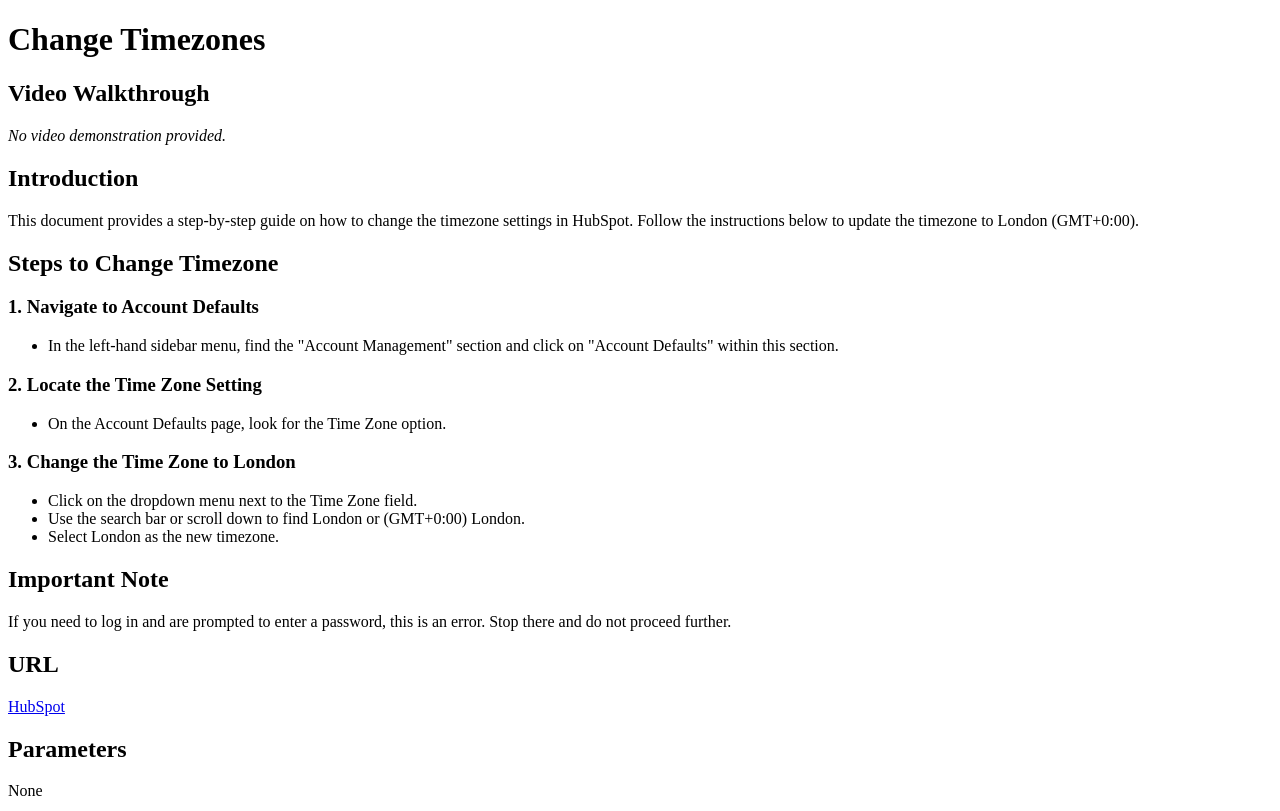
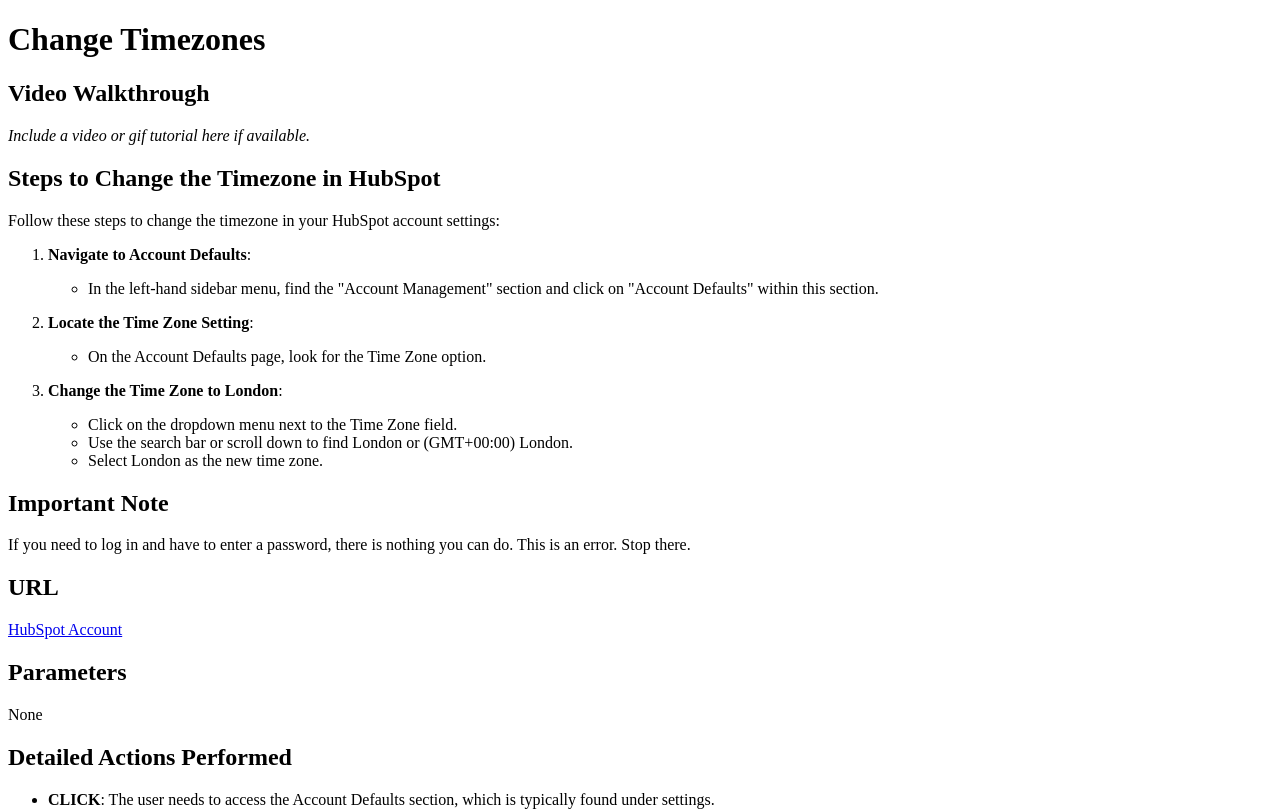
Before and after one commit to Shavvimal/hubspot-demo-docs, a Next.js app: page /change-timezone in a window 1280 px wide. Shown: the top 811 px of the page. Built offline with nearby package versions, Linux system fonts and the light colour scheme.

Commit message:
docs: update and enhance timezone change instructions in HubSpot documentation

```diff
--- a/src/pages/change-timezone.mdx
+++ b/src/pages/change-timezone.mdx
@@ -2,35 +2,30 @@
 
 ## Video Walkthrough
 
-*No video demonstration provided.*
+*Include a video or gif tutorial here if available.*
 
-## Introduction
+## Steps to Change the Timezone in HubSpot
 
-This document provides a step-by-step guide on how to change the timezone settings in HubSpot. Follow the instructions below to update the timezone to London (GMT+0:00).
+Follow these steps to change the timezone in your HubSpot account settings:
 
-## Steps to Change Timezone
-
-### 1. Navigate to Account Defaults
-
+1. **Navigate to Account Defaults**:
     - In the left-hand sidebar menu, find the "Account Management" section and click on "Account Defaults" within this section.
 
-### 2. Locate the Time Zone Setting
-
+2. **Locate the Time Zone Setting**:
     - On the Account Defaults page, look for the Time Zone option.
 
-### 3. Change the Time Zone to London
-
+3. **Change the Time Zone to London**:
     - Click on the dropdown menu next to the Time Zone field.
-- Use the search bar or scroll down to find London or (GMT+0:00) London.
-- Select London as the new timezone.
+    - Use the search bar or scroll down to find London or (GMT+00:00) London.
+    - Select London as the new time zone.
 
 ## Important Note
 
-If you need to log in and are prompted to enter a password, this is an error. Stop there and do not proceed further.
+If you need to log in and have to enter a password, there is nothing you can do. This is an error. Stop there.
 
 ## URL
 
-[HubSpot](https://app.hubspot.com/)
+[HubSpot Account](https://app.hubspot.com/)
 
 ## Parameters
 
@@ -39,21 +34,17 @@
 ## Detailed Actions Performed
 
 - **CLICK**: The user needs to access the Account Defaults section, which is typically found under settings.
-  - **Context**:
     - **Status**: failed
     - **Confidence**: 1.00
 
 - **CLICK**: The user needs to access the Account Defaults section, which is typically found under settings.
-  - **Context**:
     - **Status**: completed
     - **Confidence**: 0.90
 
-- **CLICK**: The user needs to access the Account Defaults section, which is typically found under settings.
-  - **Context**:
+- **CLICK**: The user needs to access the Account Defaults section to change the time zone.
     - **Status**: completed
     - **Confidence**: 1.00
 
-- **COMPLETE**: The user goal was to change the timezone to 'London'. The 'Timezone' field on the 'Account Defaults' page is already set to 'UTC +00:00 London', which matches the user's goal. Therefore, the user has successfully completed their goal.
-  - **Context**:
+- **COMPLETE**: The user goal was to change the time zone to 'London'. The 'Time zone' field on the 'Account Defaults' page is already set to 'UTC +00:00 London', which matches the user's goal.
     - **Status**: completed
     - **Confidence**: 0.00
```
Lines whose indentation alone changed are shown as unchanged.
